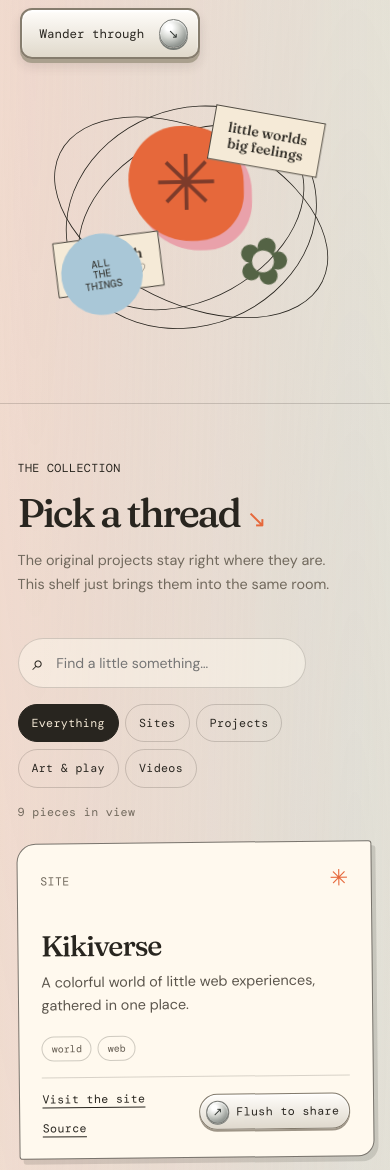
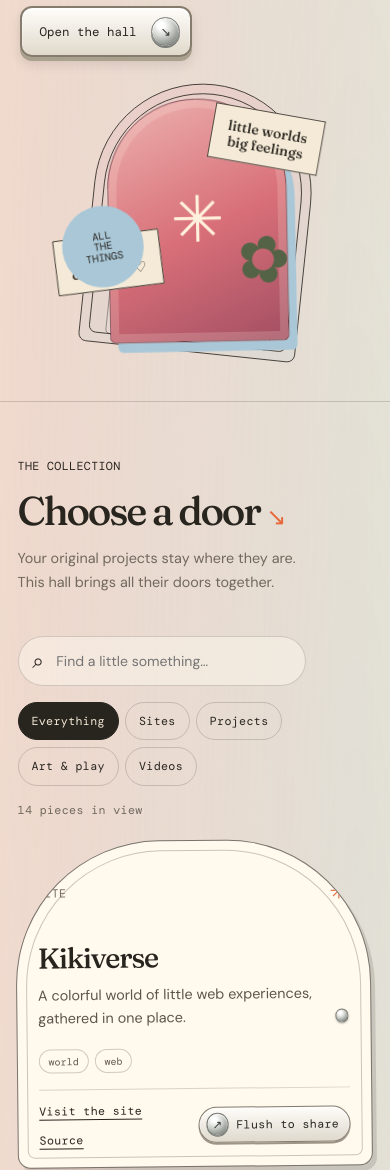
Before and after one commit to grogusmom1989-creator/content-shelf, a plain HTML site: page index.html in a window 390 px wide. Shown: the part 580-1750 px from the top of the page. Drawn offline with nearby package versions, Linux system fonts and the light colour scheme.

Commit message:
Redesign the shelf as a creative hallway
Co-authored-by: Copilot App <223556219+Copilot@users.noreply.github.com>

```diff
--- a/index.html
+++ b/index.html
@@ -6,8 +6,8 @@
     <meta name="theme-color" content="#f5ead7">
     <meta name="description" content="A colorful little index of projects, art, experiments, and things to watch.">
     <title>Everything, in one place</title>
-    <link rel="stylesheet" href="style.css?v=2">
-    <script src="shelf.js?v=2" defer></script>
+    <link rel="stylesheet" href="style.css?v=3">
+    <script src="shelf.js?v=3" defer></script>
   </head>
   <body>
     <header class="masthead">
@@ -20,11 +20,11 @@
       <section class="intro" aria-labelledby="page-title">
         <div class="intro-copy">
           <p class="eyebrow"><span class="sparkle" aria-hidden="true">✳</span> made of many little worlds</p>
-          <h1 id="page-title">Everything<br><em>belongs together.</em></h1>
-          <p class="intro-text">I started with nothing and just started building in Meta Muse. Then came Copilot and all kinds of AI tools, becoming part of the process. This is a shared home for the things I make, collect, remix, and want to pass along&mdash;each piece keeps its original home, and this is the thread that ties them together.</p>
-          <a class="button-link" href="#the-shelf">Wander through <span aria-hidden="true">↘</span></a>
+          <h1 id="page-title">From nothing<br><em>to everywhere.</em></h1>
+          <p class="intro-text">I started building in Meta Muse, then kept going with Copilot and every kind of AI tool. Now all those ideas, projects, and videos have doors of their own&mdash;each one leads back to where it lives.</p>
+          <a class="button-link" href="#the-shelf">Open the hall <span aria-hidden="true">↘</span></a>
         </div>
-        <div class="collage" aria-label="A playful collage of shapes and artwork">
+        <div class="collage" aria-label="A colorful collage of open doorways">
           <div class="collage-orbit"></div>
           <div class="collage-sun">✳</div>
           <div class="collage-note note-one">little worlds<br>big feelings</div>
@@ -38,9 +38,9 @@
         <div class="section-heading">
           <div>
             <p class="eyebrow">the collection</p>
-            <h2 id="shelf-title">Pick a thread <span aria-hidden="true">↘</span></h2>
+            <h2 id="shelf-title">Choose a door <span aria-hidden="true">↘</span></h2>
           </div>
-          <p class="section-note">The original projects stay right where they are.<br>This shelf just brings them into the same room.</p>
+          <p class="section-note">Your original projects stay where they are.<br>This hall brings all their doors together.</p>
         </div>
 
         <div class="shelf-tools">
@@ -67,8 +67,8 @@
         <div class="next-sticker" aria-hidden="true">NEXT<br>UP?</div>
         <div>
           <p class="eyebrow">room to grow</p>
-          <h2>Videos, new work,<br>whatever comes next.</h2>
-          <p>Add a video by giving it a shareable URL and adding it to the collection. Then share its own shelf link wherever you like.</p>
+          <h2>There's always<br>another door.</h2>
+          <p>Bring a shareable link from wherever each video already lives&mdash;including Neocities or Cloudflare-hosted links. No upload or move needed.</p>
         </div>
         <a class="button-link button-light" href="https://github.com/grogusmom1989-creator/content-shelf">See how this shelf is made <span aria-hidden="true">↗</span></a>
       </section>
--- a/shelf.js
+++ b/shelf.js
@@ -30,6 +30,56 @@ const projects = [
     links: [
       { label: "Open Dazzly", url: "https://grogusmom1989-creator.github.io/kikiverse/dazzly-fan-edition.html" },
       { label: "Source", url: "https://github.com/grogusmom1989-creator/kikiverse" }
+    ]
+  },
+  {
+    id: "kiki-uncle-louie-performance",
+    title: "Kiki & Uncle Louie Performance",
+    kind: "video",
+    description: "A performance piece already living in the Kikiverse video collection.",
+    tags: ["Kikiverse", "performance"],
+    links: [
+      { label: "Play video", url: "https://grogusmom1989-creator.github.io/kikiverse/assets/media-generation-kiki-uncle-louie-performance-v-0-55853d62-6dfa-4ff2-8de3-e3ab8df7cb55.mp4" }
+    ]
+  },
+  {
+    id: "cozy-beauty-haul",
+    title: "Cozy Beauty Haul",
+    kind: "video",
+    description: "A cozy Sunday beauty haul from the Kikiverse collection.",
+    tags: ["Kikiverse", "beauty", "Sunday"],
+    links: [
+      { label: "Play video", url: "https://grogusmom1989-creator.github.io/kikiverse/assets/try-it-sunday-cozy-beauty-haul-2026-10-04.mp4" }
+    ]
+  },
+  {
+    id: "burnin-up-remix",
+    title: "Burnin' Up Remix",
+    kind: "video",
+    description: "A remix clip already hosted with the other Kikiverse videos.",
+    tags: ["Kikiverse", "remix"],
+    links: [
+      { label: "Play video", url: "https://grogusmom1989-creator.github.io/kikiverse/assets/videos/burnin-up-remix-2026-10-01.mp4" }
+    ]
+  },
+  {
+    id: "plush-crew-blooper-reel",
+    title: "Plush Crew Blooper Reel",
+    kind: "video",
+    description: "A blooper reel from the existing Kikiverse video archive.",
+    tags: ["Kikiverse", "bloopers"],
+    links: [
+      { label: "Play video", url: "https://grogusmom1989-creator.github.io/kikiverse/assets/videos/plush-crew-blooper-reel-2026-10-01.mp4" }
+    ]
+  },
+  {
+    id: "kikiverse-video-archive",
+    title: "The Kikiverse Video Attic",
+    kind: "video",
+    description: "The original public asset folder holds 79 clips; browse the rest where they already live.",
+    tags: ["Kikiverse", "archive", "79 clips"],
+    links: [
+      { label: "Browse the video archive", url: "https://github.com/grogusmom1989-creator/kikiverse/tree/main/assets" }
     ]
   },
   {
--- a/style.css
+++ b/style.css
@@ -215,10 +215,14 @@ h1 em {
 
 .collage-orbit {
   position: absolute;
-  inset: 3rem 1.5rem 2rem 2.5rem;
+  top: .7rem;
+  left: 3.8rem;
+  width: 21rem;
+  height: 26rem;
   border: 1px solid var(--ink);
-  border-radius: 50%;
-  transform: rotate(-24deg);
+  border-radius: 11rem 11rem .8rem .8rem;
+  background: linear-gradient(180deg, rgba(233, 161, 170, .22), rgba(169, 199, 215, .12));
+  transform: rotate(4deg);
 }
 
 .collage-orbit::before,
@@ -226,29 +230,31 @@ h1 em {
   content: "";
   position: absolute;
   border: 1px solid var(--ink);
-  border-radius: 50%;
-  inset: 1.7rem -1.5rem;
-  transform: rotate(48deg);
+  border-radius: inherit;
+  inset: .7rem;
+  transform: none;
 }
 
 .collage-orbit::after {
-  inset: -1rem 3.5rem;
-  transform: rotate(83deg);
+  inset: 6rem 2rem .7rem;
+  border-radius: 9rem 9rem .5rem .5rem;
+  opacity: .5;
 }
 
 .collage-sun {
   position: absolute;
-  top: 4.4rem;
-  left: 8rem;
+  top: 2rem;
+  left: 5.2rem;
   display: grid;
-  width: 12rem;
-  height: 12rem;
+  width: 17rem;
+  height: 23rem;
   place-items: center;
-  border-radius: 48% 52% 43% 57%;
-  color: #7d3b2a;
-  background: var(--orange);
-  font-size: 6rem;
-  box-shadow: 10px 12px 0 var(--pink);
+  border: 1px solid #6f3946;
+  border-radius: 9rem 9rem .55rem .55rem;
+  color: #fff1dd;
+  background: linear-gradient(155deg, #edb3b0, #d86f78 54%, #a34f63);
+  font-size: 5rem;
+  box-shadow: 10px 12px 0 var(--blue), inset 0 0 0 .65rem rgba(255, 244, 224, .18);
   animation: float 6s ease-in-out infinite;
 }
 
@@ -404,41 +410,73 @@ h1 em {
 .shelf-grid {
   display: grid;
   grid-template-columns: repeat(3, minmax(0, 1fr));
-  gap: 1.15rem;
+  align-items: end;
+  gap: 1.4rem;
 }
 
 .card {
   position: relative;
   display: flex;
-  min-height: 17rem;
+  min-height: 23rem;
   flex-direction: column;
   align-items: flex-start;
-  padding: 1.4rem;
+  padding: 2.3rem 1.3rem 1.2rem;
+  overflow: hidden;
   border: 1px solid rgba(40, 37, 31, .62);
+  border-radius: 9rem 9rem .8rem .8rem;
   background: #fff9ee;
   box-shadow: 4px 5px 0 rgba(40, 37, 31, .14);
+  transform-origin: center bottom;
   transition: transform .2s ease, box-shadow .2s ease;
 }
 
+.card::before {
+  position: absolute;
+  inset: .55rem .55rem .55rem;
+  border: 1px solid rgba(40, 37, 31, .25);
+  border-radius: 8.5rem 8.5rem .45rem .45rem;
+  content: "";
+  pointer-events: none;
+}
+
+.card::after {
+  position: absolute;
+  top: 52%;
+  right: 1.35rem;
+  width: .72rem;
+  height: .72rem;
+  border: 1px solid #797b77;
+  border-radius: 50%;
+  background: radial-gradient(circle at 34% 28%, #fff 0 12%, #d7d9d4 38%, #929792 72%, #6d726e 100%);
+  box-shadow: 0 1px 2px rgba(40, 37, 31, .35);
+  content: "";
+  pointer-events: none;
+}
+
+.card > * {
+  position: relative;
+  z-index: 1;
+}
+
 .card:nth-child(4n + 1) {
-  border-radius: 1.2rem .2rem 1rem .2rem;
+  border-radius: 9rem 9rem .8rem .8rem;
   transform: rotate(-.6deg);
 }
 
 .card:nth-child(4n + 2) {
-  border-radius: .2rem 1rem .2rem 1.2rem;
+  border-radius: 9rem 9rem .8rem .8rem;
   background: #f0d7d2;
   transform: rotate(.5deg);
 }
 
 .card:nth-child(4n + 3) {
-  border-radius: .2rem 1.2rem .2rem 1rem;
+  border-radius: 9rem 9rem .8rem .8rem;
   background: #dce4c7;
   transform: rotate(.4deg);
 }
 
 .card:nth-child(4n) {
-  border-radius: 1rem .2rem 1.2rem .2rem;
+  border-radius: 9rem 9rem .8rem .8rem;
   background: #dce7eb;
   transform: rotate(-.5deg);
 }
@@ -720,18 +758,21 @@ footer a {
   }
 
   .collage-sun {
-    top: 3.5rem;
-    left: 6rem;
-    width: 9rem;
-    height: 9rem;
+    top: 1.5rem;
+    left: 4.5rem;
+    width: 14rem;
+    height: 19rem;
   }
 
   .collage-orbit {
-    inset: 2rem 1rem 1rem;
+    top: .2rem;
+    left: 3.2rem;
+    width: 17rem;
+    height: 21rem;
   }
 
   .collage-sticker {
-    top: 12rem;
+    top: 10rem;
     left: 1rem;
   }
 
@@ -759,7 +800,7 @@ footer a {
   }
 
   .card {
-    min-height: 15rem;
+    min-height: 20rem;
   }
 
   .next-section {
```
Also changed, not shown: 1 other file.
